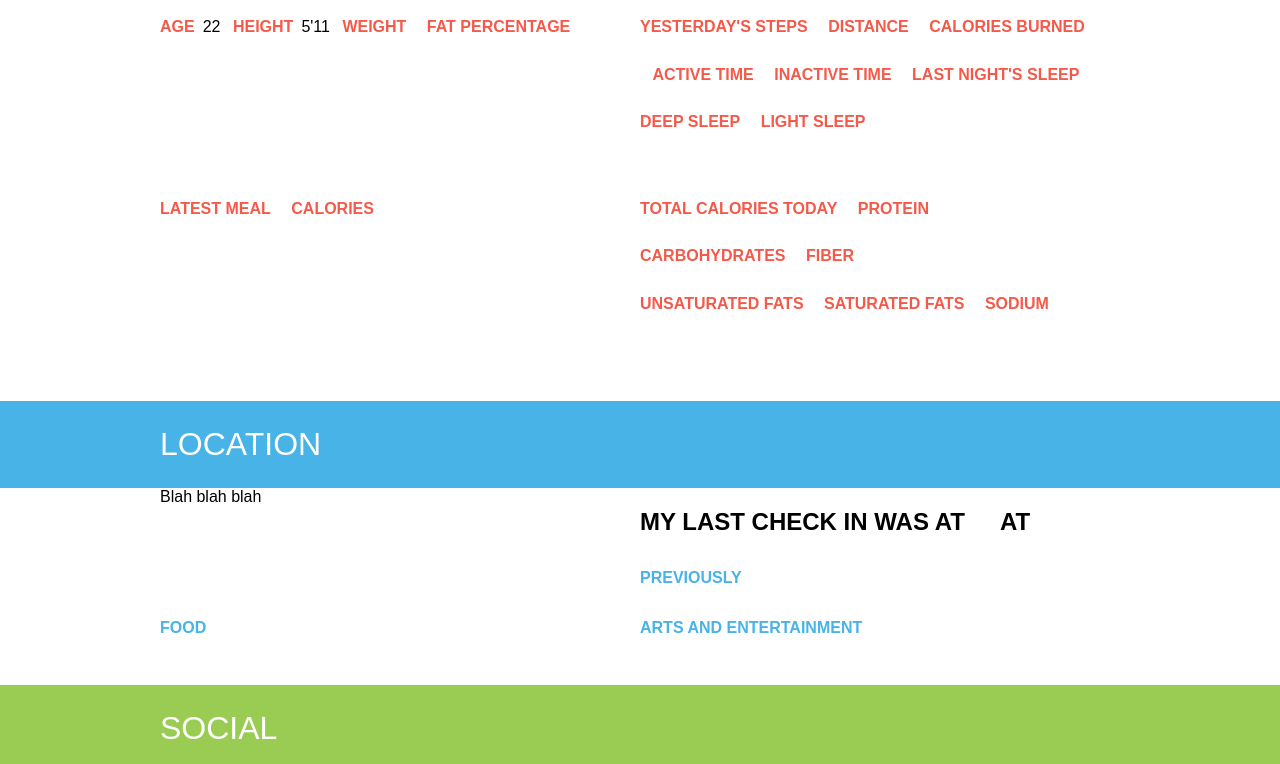
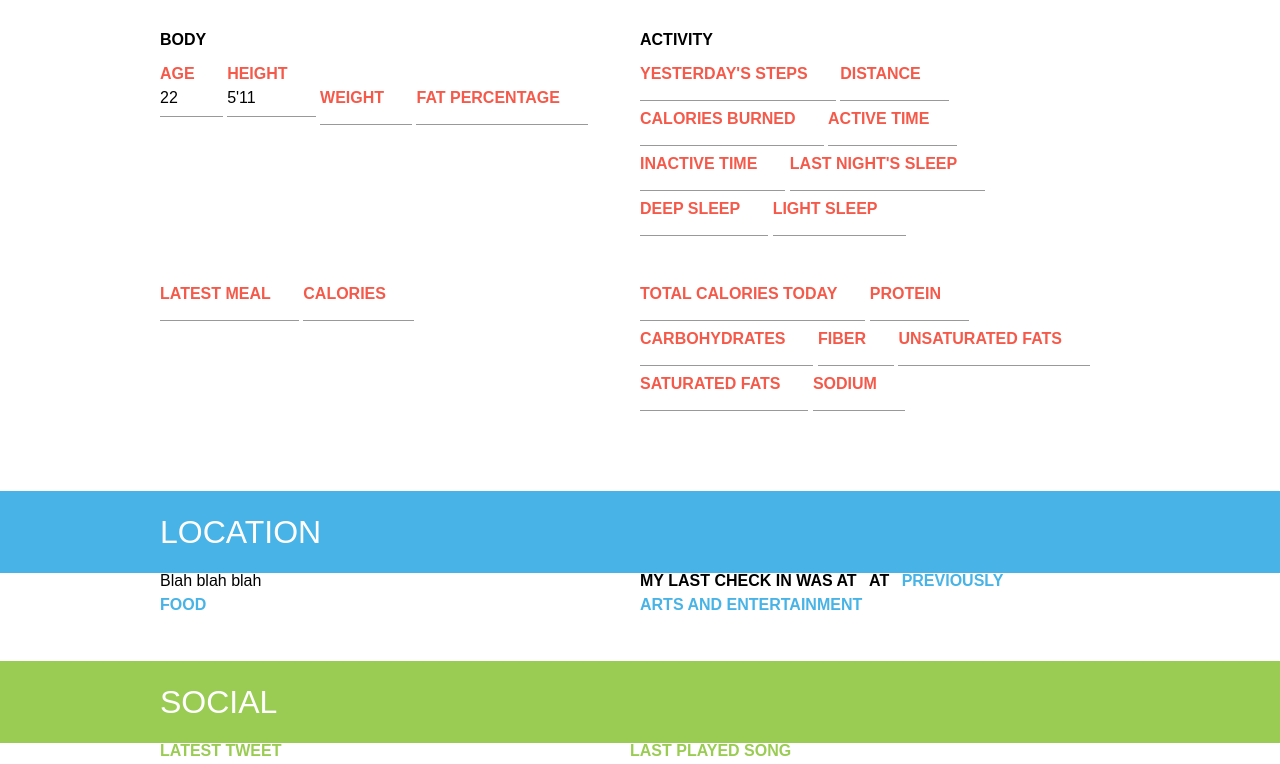
Before and after one commit to lkpttn/amass, a plain HTML site: page index.html in a window 1280 px wide. Shown: the part 490-1254 px from the top of the page. Drawn offline with nearby package versions, Linux system fonts and the light colour scheme; no server answers.

Commit message:
Added CSS basics

```diff
--- a/index.html
+++ b/index.html
@@ -2,8 +2,9 @@
 <html lang="en">
 <head>
     <meta charset="UTF-8">
+    <link rel="stylesheet" href="/css/reset.css">
+    <link rel="stylesheet" href="/css/skeleton.css">
     <link rel="stylesheet" href="/css/main.css">
-    <link rel="stylesheet" href="/css/skeleton.css">
     <script type="text/javascript" src="//use.typekit.net/hrx1wrx.js"></script>
     <script type="text/javascript">try{Typekit.load();}catch(e){}</script>
     <title>My Cool Website</title>
@@ -25,40 +26,43 @@
 
         <section class="container">
             <div class="body eight columns alpha block">
-                <h4>Age</h4><span class="age">22</span>
-                <h4>Height</h4><span class="height">5'11</span>
-                <h4>Weight</h4><span class="weight"></span>
-                <h4>Fat Percentage</h4><span class="bodyFat"></span>
+                <h3>Body</h3>
+                <ul>
+                    <li><h4>Age</h4><span class="age">22</span></li>
+                    <li><h4>Height</h4><span class="height">5'11</span></li>
+                    <li><h4>Weight</h4><span class="weight"></span></li>
+                    <li><h4>Fat Percentage</h4><span class="bodyFat"></span></li>
+                </ul>
             </div>
 
-             <div class="activity eight columns omega block">
-                <h4>Yesterday's Steps</h4><span class="yesterdaySteps"></span>
-                <h4>Distance</h4><span class="milesWalked"></span>
-                <h4>Calories Burned</h4><span class="caloriedBurned"></span>
-                <h4>Active Time</h4><span class="activeTime"></span>
-                <h4>Inactive Time</h4><span class="inactiveTime"></span>
-
-                <h4>Last Night's Sleep</h4><span class="yesterdaySleep"></span>
-                <h4>Deep Sleep</h4><span class="deepSleep"></span>
-                <h4>Light Sleep</h4><span class="lightSleep"></span>
+            <div class="activity eight columns omega block">
+                <h3>Activity</h3>
+                <ul>
+                    <li><h4>Yesterday's Steps</h4><span class="yesterdaySteps"></span></li>
+                    <li><h4>Distance</h4><span class="milesWalked"></span></li>
+                    <li><h4>Calories Burned</h4><span class="caloriedBurned"></span></li>
+                    <li><h4>Active Time</h4><span class="activeTime"></span></li>
+                    <li><h4>Inactive Time</h4><span class="inactiveTime"></span></li>
+                    <li><h4>Last Night's Sleep</h4><span class="yesterdaySleep"></span></li>
+                    <li><h4>Deep Sleep</h4><span class="deepSleep"></span></li>
+                    <li><h4>Light Sleep</h4><span class="lightSleep"></span></li>
+                </ul>
             </div>
 
-            <div class="food eight columns alpha block">
-                <h4>Latest Meal</h4><span class="latestMeal"></span>
-                <h4>Calories</h4><span class="calories"></span>
-            </div>
+            <ul class="food eight columns alpha block">
+                <li><h4>Latest Meal</h4><span class="latestMeal"></span></li>
+                <li><h4>Calories</h4><span class="calories"></span></li>
+            </ul>
 
-            <div class="todayFood eight columns omega block">
-                <h4>Total Calories Today</h4><span class="todayCalories"></span>
-                <h4>Protein</h4><span class="todayProtein"></span>
-                <h4>Carbohydrates</h4><span class="todayCarbs"></span>
-                <h4>Fiber</h4><span class="todayFiber"></span>
-                <div>
-                <h4>Unsaturated Fats</h4><span class="todayUnsatFat"></span>
-                <h4>Saturated Fats</h4><span class="todaySatFat"></span>
-                <h4>Sodium</h4><span class="todaySodium"></span>
-                </div>
-            </div>
+            <ul class="todayFood eight columns omega block">
+                <li><h4>Total Calories Today</h4><span class="todayCalories"></span></li>
+                <li><h4>Protein</h4><span class="todayProtein"></span></li>
+                <li><h4>Carbohydrates</h4><span class="todayCarbs"></span></li>
+                <li><h4>Fiber</h4><span class="todayFiber"></span></li>
+                <li><h4>Unsaturated Fats</h4><span class="todayUnsatFat"></span></li>
+                <li><h4>Saturated Fats</h4><span class="todaySatFat"></span></li>
+                <li><h4>Sodium</h4><span class="todaySodium"></span></li>
+            </ul>
         </section>
     </div>
 
--- a/public/css/main.css
+++ b/public/css/main.css
@@ -4,6 +4,7 @@ body {
 }
 
 h1, h2, h3, h4, h5, h6 {
+  font-weight: bold;
   font-family: "effra",sans-serif;
   margin-right: 0.5em;
   margin-bottom: 0.5em;
@@ -12,9 +13,21 @@ h1, h2, h3, h4, h5, h6 {
 }
 
 span {
-  display: inline-block;
+  display: block;
   line-height: 1em;
   margin-right: .5em;
+}
+
+ul {
+  padding: none;
+  margin: none;
+  list-style: none;
+}
+
+ul li {
+  display: inline-block;
+  padding: 10px 20px 10px 0px;
+  border-bottom: 1px solid #999;
 }
 
 .detail {
@@ -53,6 +66,7 @@ span {
 .health-section {
   background: #f55949;
   display: block;
+  margin-bottom: 40px;
 }
 
 .location-section {
--- /dev/null
+++ b/public/css/reset.css
@@ -0,0 +1,48 @@
+/* http://meyerweb.com/eric/tools/css/reset/
+   v2.0 | 20110126
+   License: none (public domain)
+*/
+
+html, body, div, span, applet, object, iframe,
+h1, h2, h3, h4, h5, h6, p, blockquote, pre,
+a, abbr, acronym, address, big, cite, code,
+del, dfn, em, img, ins, kbd, q, s, samp,
+small, strike, strong, sub, sup, tt, var,
+b, u, i, center,
+dl, dt, dd, ol, ul, li,
+fieldset, form, label, legend,
+table, caption, tbody, tfoot, thead, tr, th, td,
+article, aside, canvas, details, embed,
+figure, figcaption, footer, header, hgroup,
+menu, nav, output, ruby, section, summary,
+time, mark, audio, video {
+  margin: 0;
+  padding: 0;
+  border: 0;
+  font-size: 100%;
+  font: inherit;
+  vertical-align: baseline;
+}
+/* HTML5 display-role reset for older browsers */
+article, aside, details, figcaption, figure,
+footer, header, hgroup, menu, nav, section {
+  display: block;
+}
+body {
+  line-height: 1;
+}
+ol, ul {
+  list-style: none;
+}
+blockquote, q {
+  quotes: none;
+}
+blockquote:before, blockquote:after,
+q:before, q:after {
+  content: '';
+  content: none;
+}
+table {
+  border-collapse: collapse;
+  border-spacing: 0;
+}
```
